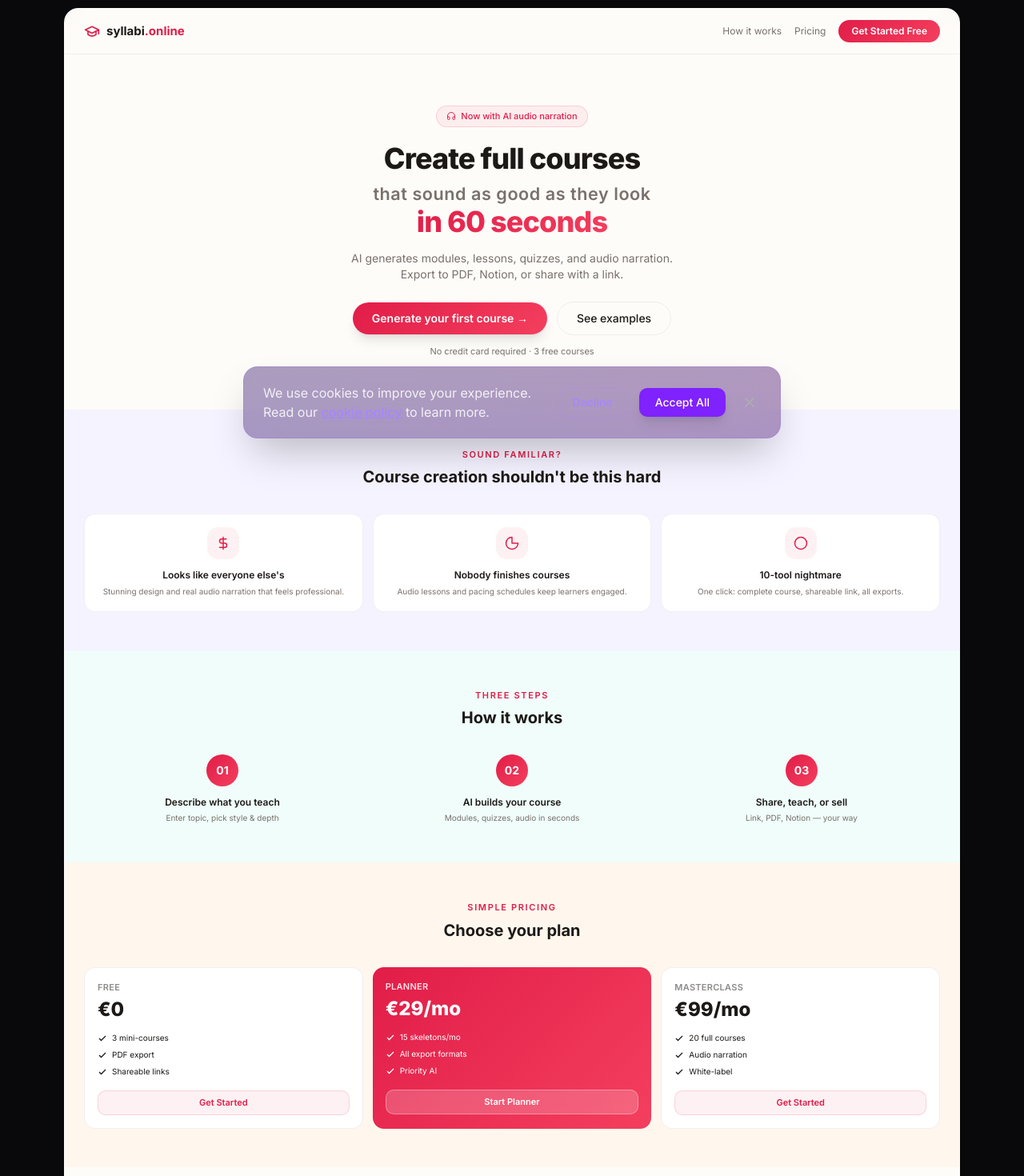
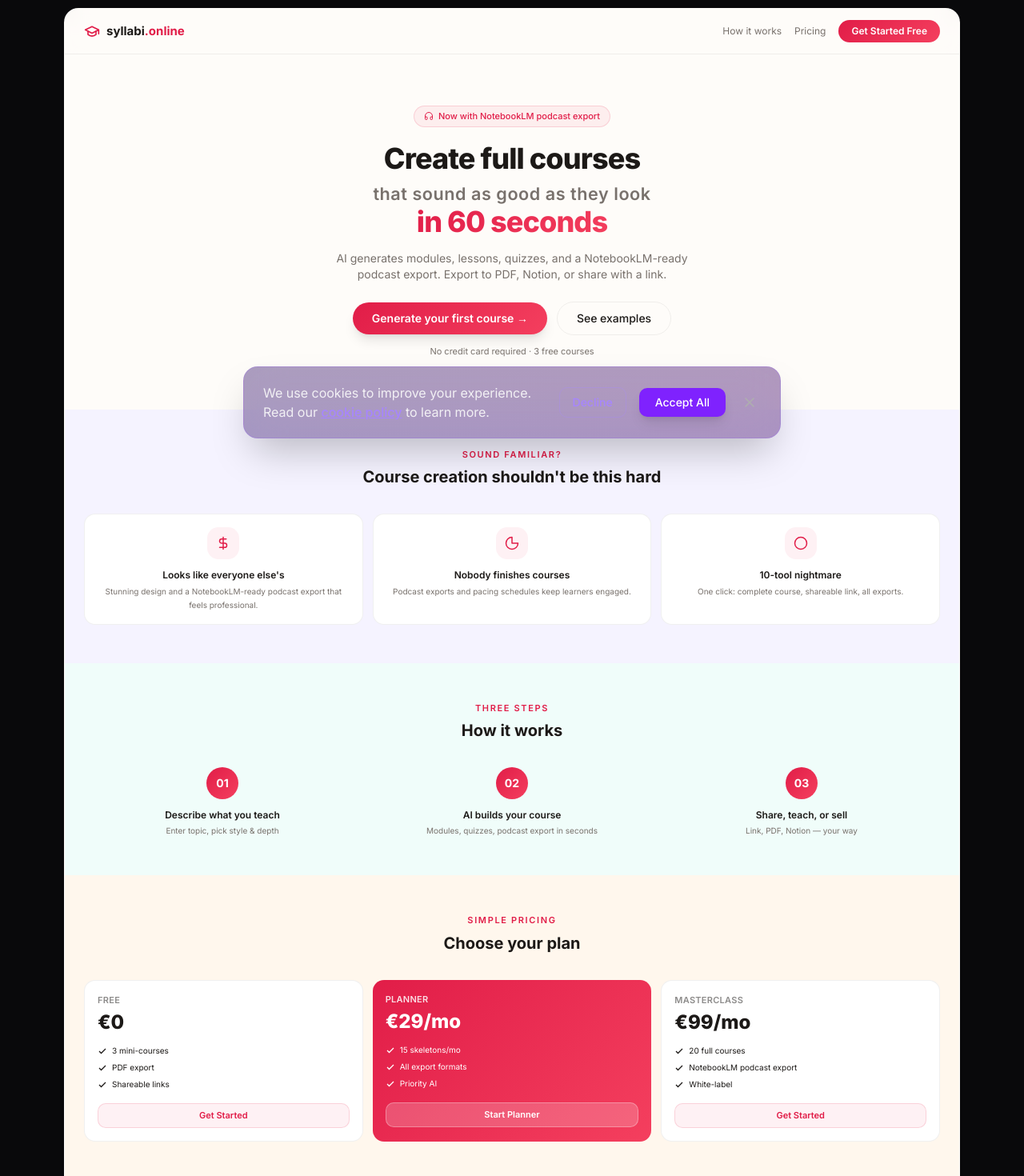
Before and after one commit to FilippoAglietti/friday_night_vibing, a Next.js app: page /palette in a window 1280 px wide. Shown: the part 240-1710 px from the top of the page at 80% size. Built offline with nearby package versions, Linux system fonts and the light colour scheme.

Commit message:
chore(copy): audio->NotebookLM sweep across landing, docs, support, tutorial, generator

```diff
--- a/src/app/changelog/page.tsx
+++ b/src/app/changelog/page.tsx
@@ -35,9 +35,9 @@ const releases: Release[] = [
   {
     version: "1.5.0",
     date: "April 8, 2026",
-    highlight: "AI Audio Lessons & Inngest Pipeline",
+    highlight: "NotebookLM Export & Inngest Pipeline",
     changes: [
-      { type: "new", text: "AI-powered audio narration for every lesson — choose from multiple voices and generate podcast-style content." },
+      { type: "new", text: "NotebookLM-ready podcast export — format your course for Google NotebookLM's two-host podcast generator." },
       { type: "new", text: "Inngest background processing pipeline for faster, more reliable course generation." },
       { type: "new", text: "Shareable course links — one-click sharing with a beautiful public course view." },
       { type: "new", text: "DOCX and SCORM export formats alongside existing PDF and Notion exports." },
--- a/src/app/docs/page.tsx
+++ b/src/app/docs/page.tsx
@@ -6,12 +6,12 @@ import { JsonLd, breadcrumbJsonLd, BREADCRUMBS } from "@/lib/seo";
 export const metadata: Metadata = {
   title: "Documentation — AI Course Generator Guide",
   description:
-    "Complete guide to Syllabi's AI course generator. Learn how to create courses, export to PDF & Notion, add audio narration, and customize your courses.",
+    "Complete guide to Syllabi's AI course generator. Learn how to create courses, export to PDF & Notion, generate a NotebookLM-ready podcast export, and customize your courses.",
   alternates: { canonical: "/docs" },
   openGraph: {
     title: "Documentation — Syllabi AI Course Generator",
     description:
-      "Complete guide to creating AI-powered courses with Syllabi. Modules, lessons, quizzes, audio, and export options explained.",
+      "Complete guide to creating AI-powered courses with Syllabi. Modules, lessons, quizzes, NotebookLM podcast export, and export options explained.",
     url: "https://www.syllabi.online/docs",
     siteName: "Syllabi",
     type: "website",
@@ -101,11 +101,11 @@ const sections = [
       },
       {
         heading: "Masterclass (€99/month)",
-        body: "20 full courses/month with Opus-quality review, strategic polish on key lessons, AI-generated audio narration, DOCX and SCORM export, white-label branding, and dedicated AI processing.",
+        body: "20 full courses/month with Opus-quality review, strategic polish on key lessons, NotebookLM-ready podcast export, DOCX and SCORM export, white-label branding, and dedicated AI processing.",
       },
       {
         heading: "5-Pack (€39 one-time)",
-        body: "5 Masterclass generations with audio, full lesson bodies, and all export formats. No subscription required. Perfect for one-time projects.",
+        body: "5 Masterclass generations with NotebookLM export, full lesson bodies, and all export formats. No subscription required. Perfect for one-time projects.",
       },
     ],
   },
--- a/src/app/generator/[niche]/opengraph-image.tsx
+++ b/src/app/generator/[niche]/opengraph-image.tsx
@@ -157,7 +157,7 @@ export default async function OGImage({
         <div style={{ display: "flex", gap: "12px", flexWrap: "wrap" }}>
           {[
             "AI-Powered",
-            "Audio Narration",
+            "NotebookLM Export",
             "PDF & Notion Export",
             "Quizzes",
             "Free to Start",
--- a/src/app/generator/[niche]/page.tsx
+++ b/src/app/generator/[niche]/page.tsx
@@ -43,7 +43,7 @@ export async function generateMetadata({ params }: Props): Promise<Metadata> {
 // ── Features (shared across all niche pages) ─────────────────
 const FEATURES = [
   { icon: Brain, label: "AI-Powered Generation", desc: "Complete courses in under 60 seconds" },
-  { icon: Headphones, label: "Audio Narration", desc: "AI-generated audio for every lesson" },
+  { icon: Headphones, label: "NotebookLM Export", desc: "One-click Markdown → conversational podcast via Google NotebookLM" },
   { icon: FileText, label: "Multi-Format Export", desc: "PDF, Notion, PPTX, DOCX, and JSON" },
   { icon: Globe, label: "16 Languages", desc: "Generate courses in any supported language" },
   { icon: BookOpen, label: "Quizzes & Assessments", desc: "Auto-generated per-module quizzes" },
--- a/src/app/page.tsx
+++ b/src/app/page.tsx
@@ -103,19 +103,19 @@ const painPoints = [
     icon: Clock,
     problem: "Your courses look like everyone else's",
     solution:
-      "Syllabi generates courses with stunning design and real audio narration — so polished your students won't believe it's AI.",
+      "Syllabi generates courses with stunning design and a NotebookLM-ready podcast export — so polished your students won't believe it's AI.",
   },
   {
     icon: Brain,
     problem: "Nobody finishes your courses",
     solution:
-      "Audio lessons, structured pacing, and beautiful visuals keep learners engaged from start to finish — not just skimming.",
+      "Structured pacing, beautiful visuals, and a two-host conversational podcast export keep learners engaged from start to finish — not just skimming.",
   },
   {
     icon: Target,
     problem: "Creating & sharing is a 10-tool nightmare",
     solution:
-      "One click gives you a complete course with a shareable link, audio, quizzes, and export-ready files. No LMS required.",
+      "One click gives you a complete course with a shareable link, NotebookLM podcast export, quizzes, and export-ready files. No LMS required.",
   },
 ];
 
@@ -130,7 +130,7 @@ const steps = [
     num: "02",
     icon: Sparkles,
     title: "AI builds your course",
-    desc: "You get modules, lessons, quizzes, audio narration, and a shareable link — all editable.",
+    desc: "You get modules, lessons, quizzes, a NotebookLM-ready podcast export, and a shareable link — all editable.",
   },
   {
     num: "03",
@@ -181,7 +181,7 @@ const freePlanFeatures = [
   { text: "Modules, lessons & quizzes", included: true },
   { text: "PDF & Notion export", included: true },
   { text: "Shareable course links", included: true },
-  { text: "Audio narration", included: false },
+  { text: "NotebookLM podcast export", included: false },
   { text: "15 skeletons/month (Planner)", included: false },
 ];
 
@@ -195,7 +195,7 @@ const proPlanFeatures = [
 
 const proMaxFeatures = [
   { text: "Everything in Planner", included: true },
-  { text: "AI-generated audio lessons", included: true },
+  { text: "NotebookLM-ready podcast export", included: true },
   { text: "Commercial license for sold courses", included: true },
   { text: "Premium Notion & PDF export", included: true },
   { text: "Sell-ready course packages", included: true },
@@ -1425,7 +1425,7 @@ export default function Home() {
                     </p>
                   </CardHeader>
                   <CardContent className="flex-1">
-                    {/* AI Audio highlight */}
+                    {/* NotebookLM export highlight */}
                     <div className="mb-4 rounded-xl border border-amber-500/20 bg-amber-500/5 p-3 flex items-center gap-3">
                       <div className="flex items-center justify-center size-9 shrink-0 rounded-lg bg-amber-500/10">
                         <Headphones className="size-5 text-amber-500" />
--- a/src/app/palette/page.tsx
+++ b/src/app/palette/page.tsx
@@ -195,7 +195,7 @@ function FullPreview({ p }: { p: typeof palettes[PaletteKey] }) {
             className="inline-flex items-center gap-1.5 rounded-full px-3 py-1 text-[11px] font-medium mb-5"
           >
             <svg width="12" height="12" viewBox="0 0 24 24" fill="none" stroke="currentColor" strokeWidth="2"><path d="M3 18v-6a9 9 0 0 1 18 0v6"/><path d="M21 19a2 2 0 0 1-2 2h-1a2 2 0 0 1-2-2v-3a2 2 0 0 1 2-2h3zM3 19a2 2 0 0 0 2 2h1a2 2 0 0 0 2-2v-3a2 2 0 0 0-2-2H3z"/></svg>
-            Now with AI audio narration
+            Now with NotebookLM podcast export
           </span>
 
           <h1 className="text-3xl sm:text-4xl font-extrabold tracking-tight leading-[1.1]">
@@ -217,8 +217,8 @@ function FullPreview({ p }: { p: typeof palettes[PaletteKey] }) {
           </h1>
 
           <p className="mt-4 text-sm max-w-md mx-auto" style={{ color: p.textMuted }}>
-            AI generates modules, lessons, quizzes, and audio narration.
-            Export to PDF, Notion, or share with a link.
+            AI generates modules, lessons, quizzes, and a NotebookLM-ready
+            podcast export. Export to PDF, Notion, or share with a link.
           </p>
 
           <div className="mt-6 flex items-center justify-center gap-3">
@@ -256,8 +256,8 @@ function FullPreview({ p }: { p: typeof palettes[PaletteKey] }) {
         <h2 className="text-xl font-bold text-center mb-8">Course creation shouldn&apos;t be this hard</h2>
         <div className="grid grid-cols-3 gap-3">
           {[
-            { icon: "M12 2v20M17 5H9.5a3.5 3.5 0 0 0 0 7h5a3.5 3.5 0 0 1 0 7H6", title: "Looks like everyone else's", desc: "Stunning design and real audio narration that feels professional." },
-            { icon: "M12 2a10 10 0 1 0 10 10H12V2z", title: "Nobody finishes courses", desc: "Audio lessons and pacing schedules keep learners engaged." },
+            { icon: "M12 2v20M17 5H9.5a3.5 3.5 0 0 0 0 7h5a3.5 3.5 0 0 1 0 7H6", title: "Looks like everyone else's", desc: "Stunning design and a NotebookLM-ready podcast export that feels professional." },
+            { icon: "M12 2a10 10 0 1 0 10 10H12V2z", title: "Nobody finishes courses", desc: "Podcast exports and pacing schedules keep learners engaged." },
             { icon: "M12 22c5.523 0 10-4.477 10-10S17.523 2 12 2 2 6.477 2 12s4.477 10 10 10z", title: "10-tool nightmare", desc: "One click: complete course, shareable link, all exports." },
           ].map((item, i) => (
             <div
@@ -292,7 +292,7 @@ function FullPreview({ p }: { p: typeof palettes[PaletteKey] }) {
         <div className="flex items-start gap-4">
           {[
             { num: "01", label: "Describe what you teach", sub: "Enter topic, pick style & depth" },
-            { num: "02", label: "AI builds your course", sub: "Modules, quizzes, audio in seconds" },
+            { num: "02", label: "AI builds your course", sub: "Modules, quizzes, podcast export in seconds" },
             { num: "03", label: "Share, teach, or sell", sub: "Link, PDF, Notion — your way" },
           ].map((s, i) => (
             <div key={i} className="flex-1 text-center">
@@ -322,7 +322,7 @@ function FullPreview({ p }: { p: typeof palettes[PaletteKey] }) {
           {[
             { name: "Free", price: "€0", features: ["3 mini-courses", "PDF export", "Shareable links"], highlighted: false },
             { name: "Planner", price: "€29/mo", features: ["15 skeletons/mo", "All export formats", "Priority AI"], highlighted: true },
-            { name: "Masterclass", price: "€99/mo", features: ["20 full courses", "Audio narration", "White-label"], highlighted: false },
+            { name: "Masterclass", price: "€99/mo", features: ["20 full courses", "NotebookLM podcast export", "White-label"], highlighted: false },
           ].map((plan, i) => (
             <div
               key={i}
--- a/src/app/pricing/page.tsx
+++ b/src/app/pricing/page.tsx
@@ -8,12 +8,12 @@ const BASE_URL = "https://www.syllabi.online";
 export const metadata: Metadata = {
   title: "Pricing — Free, Planner, Masterclass, Enterprise | Syllabi AI Course Generator",
   description:
-    "Simple pricing for the AI course generator. Free skeleton to start, Planner at €29/mo for 15 reviewed skeletons, Masterclass at €99/mo with polish + audio + white-label, Enterprise on request.",
+    "Simple pricing for the AI course generator. Free skeleton to start, Planner at €29/mo for 15 reviewed skeletons, Masterclass at €99/mo with polish + NotebookLM podcast export + white-label, Enterprise on request.",
   alternates: { canonical: "/pricing" },
   openGraph: {
     title: "Syllabi Pricing — Free / Planner / Masterclass / Enterprise",
     description:
-      "Free skeleton to start. €29/mo Planner. €99/mo Masterclass with audio + polish + white-label. Enterprise contact us.",
+      "Free skeleton to start. €29/mo Planner. €99/mo Masterclass with NotebookLM podcast export + polish + white-label. Enterprise contact us.",
     url: `${BASE_URL}/pricing`,
     type: "website",
   },
@@ -44,7 +44,7 @@ function buildJsonLd() {
         "@type": "Product",
         name: "Syllabi — AI Course Generator",
         description:
-          "AI course generator that builds complete courses with modules, lessons, quizzes, and audio narration.",
+          "AI course generator that builds complete courses with modules, lessons, quizzes, and a NotebookLM-ready podcast export.",
         brand: { "@type": "Brand", name: "Syllabi" },
         offers: [
           {
@@ -201,12 +201,13 @@ export default function PricingPage() {
             </div>
             <div>
               <h3 className="font-semibold mb-1">
-                What does AI audio narration include?
+                What is the NotebookLM export?
               </h3>
               <p className="text-sm text-muted-foreground">
-                Masterclass uses ElevenLabs to generate natural-sounding narration for
-                every lesson in your course, so you can listen while you learn or share
-                audio-first experiences.
+                Masterclass gives you a one-click Markdown export formatted for Google
+                NotebookLM. Drop the file into a new NotebookLM notebook — it generates
+                a two-host conversational podcast of your course. No TTS bills, better
+                output than per-lesson narration.
               </p>
             </div>
           </div>
--- a/src/app/quick/quick-client.tsx
+++ b/src/app/quick/quick-client.tsx
@@ -356,7 +356,7 @@ export default function QuickCourseClient() {
               {/* Upsell CTA */}
               <div className="mt-10 rounded-xl border border-violet-500/15 bg-violet-500/5 p-5 text-center">
                 <p className="text-sm text-muted-foreground mb-3">
-                  Want the full course with lessons, quizzes, and audio?
+                  Want the full course with lessons, quizzes, and NotebookLM podcast export?
                 </p>
                 <Link href="/">
                   <Button className="rounded-full bg-gradient-to-r from-violet-600 to-indigo-600 text-white border-0 shadow-lg shadow-violet-500/20">
--- a/src/app/share/share-content.tsx
+++ b/src/app/share/share-content.tsx
@@ -246,7 +246,7 @@ export default function SharePageContent() {
 
               {!leadMagnet?.description && (
                 <p className="text-center text-slate-400 mb-6 text-sm">
-                  Enter your email to unlock all {curriculum.modules?.length || 0} modules, {totalQuizzes} quizzes, and audio lessons.
+                  Enter your email to unlock all {curriculum.modules?.length || 0} modules, {totalQuizzes} quizzes, and the NotebookLM-ready podcast export.
                 </p>
               )}
 
@@ -531,7 +531,7 @@ export default function SharePageContent() {
             Want to create courses like this?
           </h2>
           <p className="text-xl text-slate-300 mb-8 max-w-2xl mx-auto">
-            Syllabi generates complete courses with audio narration, stunning design, and shareable links.
+            Syllabi generates complete courses with NotebookLM podcast export, stunning design, and shareable links.
           </p>
           <a
             href="https://syllabi.online"
--- a/src/app/support/page.tsx
+++ b/src/app/support/page.tsx
@@ -65,7 +65,7 @@ const faqs = [
     questions: [
       {
         q: "Which export formats are available?",
-        a: "All plans include JSON, Markdown, PDF, and Notion export. Masterclass adds AI-generated audio narration, PPTX and DOCX exports, white-label branding, and shareable course links with email capture. The Notion export copies blocks you can paste directly into any Notion page.",
+        a: "All plans include JSON, Markdown, PDF, and Notion export. Masterclass adds NotebookLM-ready podcast export, PPTX and DOCX exports, white-label branding, and shareable course links with email capture. The Notion export copies blocks you can paste directly into any Notion page.",
       },
       {
         q: "Can I re-export a course I generated earlier?",
--- a/src/components/CourseAssemblyLoader.tsx
+++ b/src/components/CourseAssemblyLoader.tsx
@@ -101,7 +101,7 @@ const COPY_BY_PHASE: Record<Phase, string[]> = {
   polish: [
     "Polishing the edges. Almost there…",
     "Double-checking nobody will fall asleep in Module 5…",
-    "Making sure the audio narrator doesn't sound bored…",
+    "Prepping your NotebookLM-ready podcast export…",
     "Tidying up the roadmap…",
     "One last pass — this is the fun part…",
     "Putting the finishing touches on {topic}…",
--- a/src/components/CurriculumOutput.tsx
+++ b/src/components/CurriculumOutput.tsx
@@ -710,7 +710,7 @@ export default function CurriculumOutput({
                   onChange={(e) =>
                     setLeadMagnet((prev) => ({ ...prev, description: e.target.value }))
                   }
-                  placeholder="Enter your email to unlock all modules, quizzes, and audio lessons"
+                  placeholder="Enter your email to unlock all modules, quizzes, and the NotebookLM-ready podcast export"
                   className="w-full rounded-lg border border-border/40 bg-card/50 px-3 py-2 text-sm focus:border-violet-500/50 focus:outline-none focus:ring-1 focus:ring-violet-500/20"
                 />
               </div>
```
